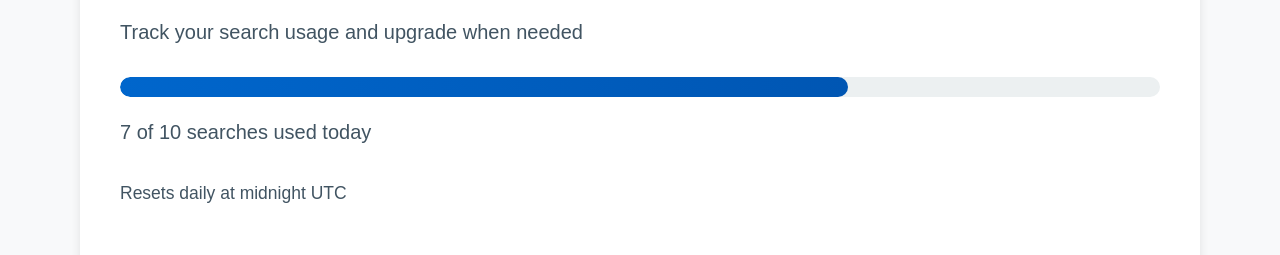
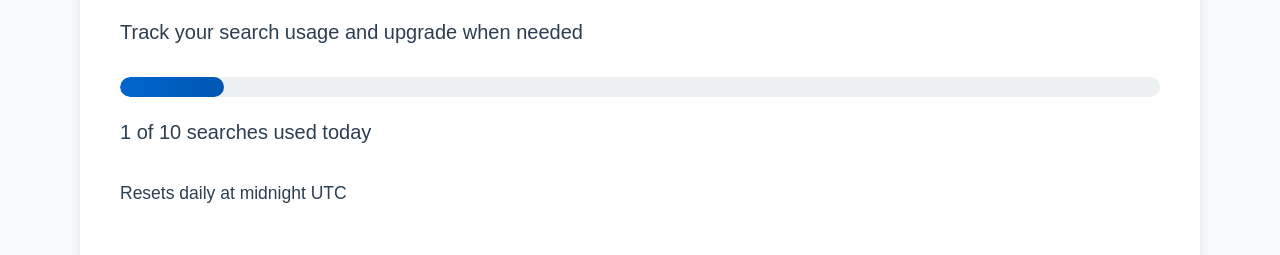
Before and after one commit to vohoanvu/JRE-clipper, a website: page frontend-firebase/public/pricing.html in a window 1280 px wide. Shown: the part 545-800 px from the top of the page. Drawn offline with nearby package versions, Linux system fonts and the light colour scheme; a script that the page names is missing.

Commit message:
udpated css

```diff
--- a/frontend-firebase/public/pricing.html
+++ b/frontend-firebase/public/pricing.html
@@ -165,6 +165,10 @@
       margin-bottom: 1rem;
     }
 
+    .rate-limit-info p {
+      color: #2c3e50;
+    }
+
     .limit-bar {
       background: #ecf0f1;
       border-radius: 20px;
@@ -243,9 +247,9 @@
       <h2>📊 Your Usage Today</h2>
       <p>Track your search usage and upgrade when needed</p>
       <div class="limit-bar">
-        <div class="limit-fill" style="width: 70%" id="usage-bar"></div>
+        <div class="limit-fill" style="width: 10%" id="usage-bar"></div>
       </div>
-      <p><span id="searches-used">7</span> of <span id="searches-limit">10</span> searches used today</p>
+      <p><span id="searches-used">1</span> of <span id="searches-limit">10</span> searches used today</p>
       <p><small>Resets daily at midnight UTC</small></p>
     </div>
 
```
Also changed, not shown: frontend-firebase/public/index.html (+1 -1 lines).
